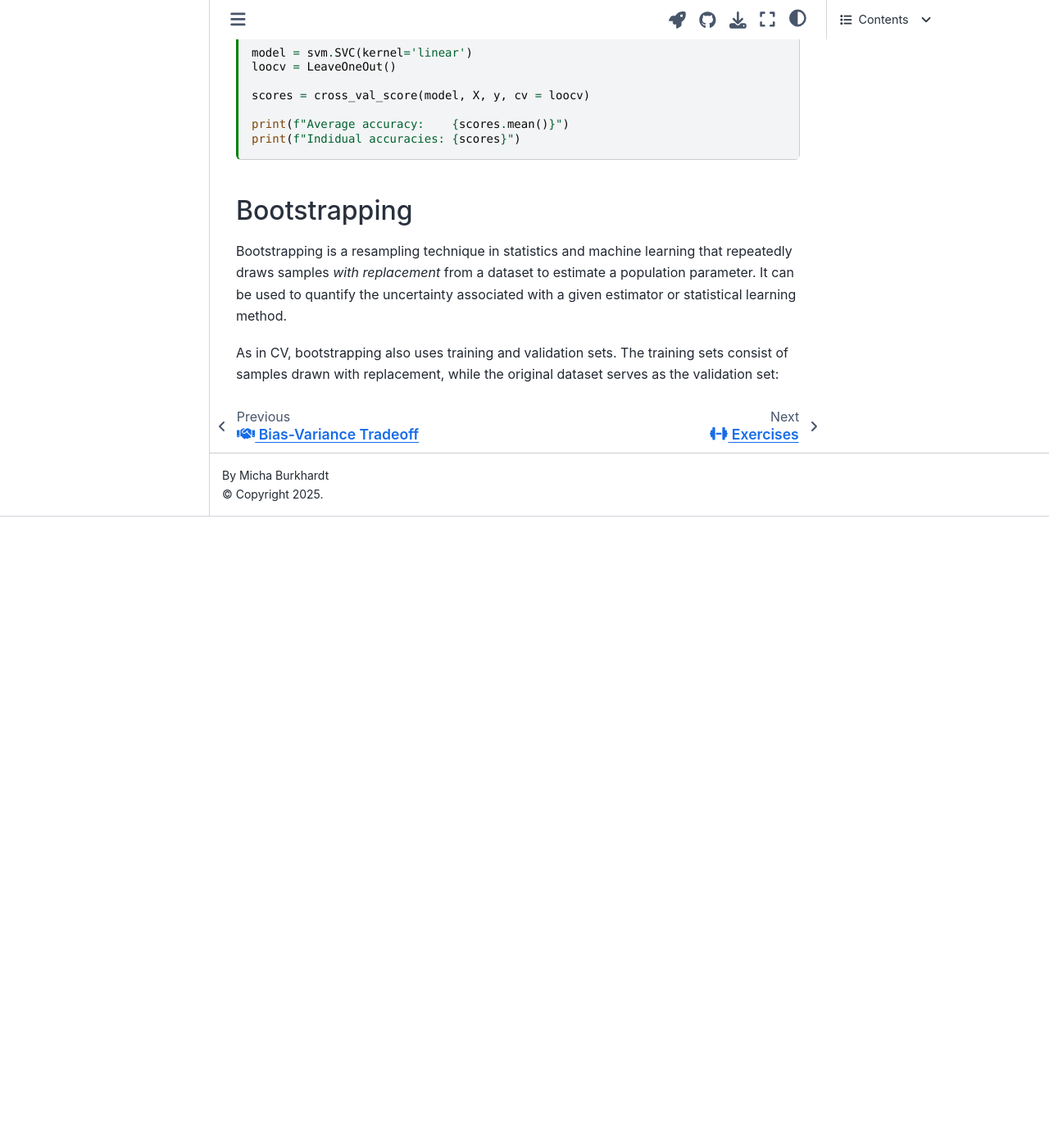
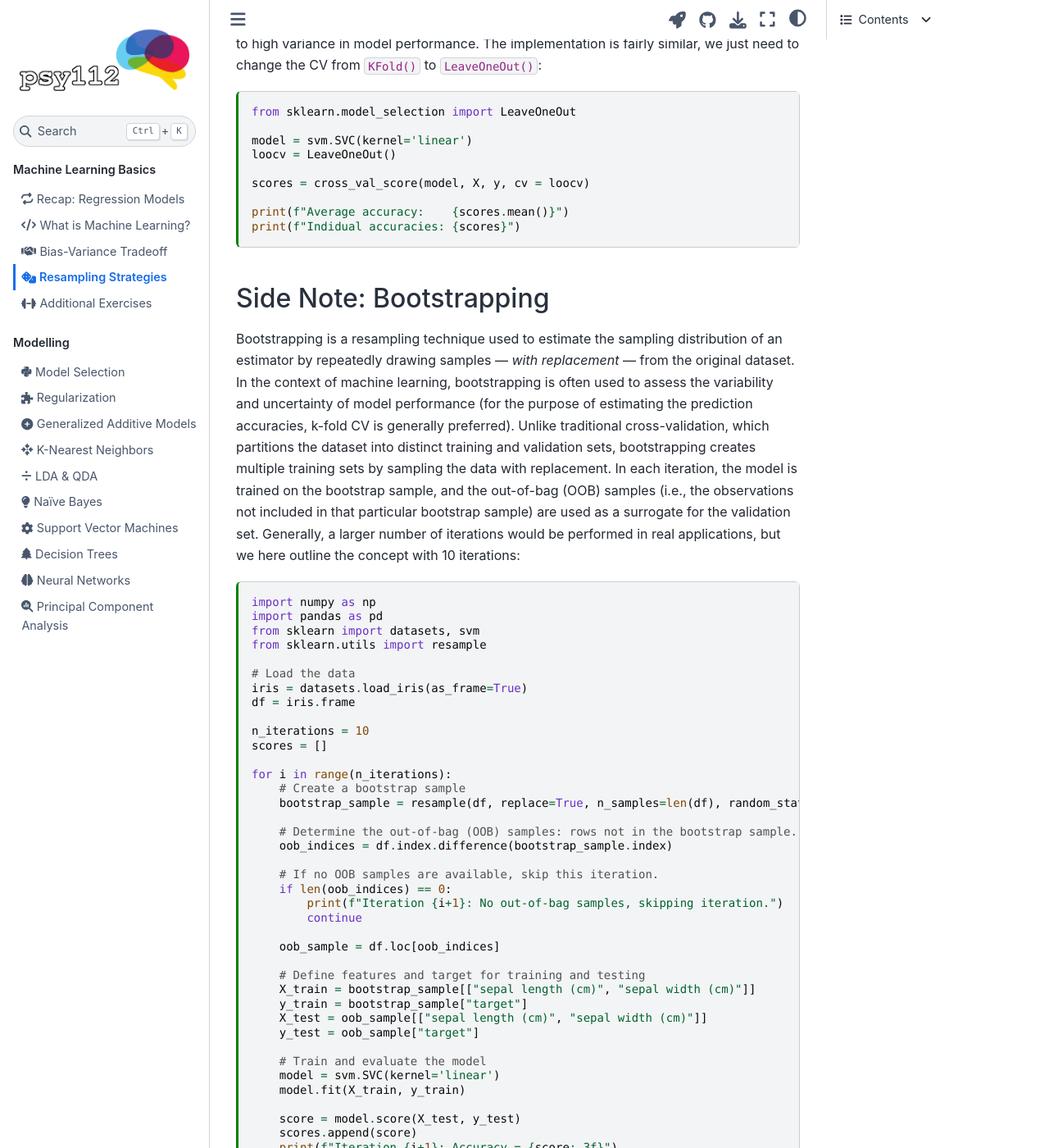
Before and after one commit to mibur1/psy112, a Jupyter Book: the page built from book/1_basics/3_resampling.md, in a window 1280 px wide and 1400 px high, scrolled down 5731 px. Shown: the whole window at 82% size. Built offline with Jupyter Book 1.0.4 settings and Sphinx 7.4.7 and the Sphinx Book theme 1.1.4, drawn with Linux system fonts in a browser that asks for light colours; comment, search, counter and statistics services are not loaded; before the commit the page ends 6361 px from its top, so only the background shows below that; some of the changed text lies outside the part shown.

Commit message:
updates to resampling

````diff
--- a/book/1_basics/3_resampling.md
+++ b/book/1_basics/3_resampling.md
@@ -81,7 +81,7 @@
 
 1.  Define features and target data
 
-```{code-cell}
+```{code-cell} ipython3
 iris = datasets.load_iris(as_frame=True)
 
 # Features: sepal length and width; target: type of flower
@@ -91,7 +91,7 @@
 
 2. Split the data into training and test samples
 
-```{code-cell}
+```{code-cell} ipython3
 from sklearn.model_selection import train_test_split
 
 X_train, X_test, y_train, y_test = train_test_split(X, y, test_size=0.4, random_state=42)
@@ -99,7 +99,7 @@
 
 3. Fit the model (we use a support vector classifier which you will learn about later in the seminar)
 
-```{code-cell}
+```{code-cell} ipython3
 from sklearn import svm
 
 model = svm.SVC(kernel='linear')
@@ -108,7 +108,7 @@
 
 4. Evaluate model performance
 
-```{code-cell}
+```{code-cell} ipython3
 fit.score(X_test, y_test)
 ```
 
@@ -132,12 +132,13 @@
 The validation set approach is a quick and easy way to check how well a model performs. However, it has a major flaw: it puts all its trust in a single data split which can doom a great model or trick us into thinking a weak model performs better than it actually does.
 ```
 
-### K-fold Cross Validation (CV)
+## Cross Validation (CV)
 
-To get a more reliable and robust performance estimate, we need something smarter — something that doesn’t leave our results up to chance. Rather than worrying about which split of data to use for training versus validation, we'll use them all in turn.
+### K-fold CV
 
-In k-fold CV we randomly dive the dataset into $k$ equal-sized folds. One fold is designated at the validation set, while the remaining $k-1$ samples are the training sets. The fitting process is repeated $$k$-times, each time using a different fold as the validation set. At the end of the process, we compute the average score across all validation sets to obtain a more reliable estimate of the model's overall performance.
+To get a more reliable and robust performance estimate, we need something smarter — something that doesn’t leave our results up to chance. Rather than worrying about if the split of data used for training and validation is biased, we will perform this splitting multiple times and use all of the splits in turn.
 
+In k-fold CV we randomly dive the dataset into $k$ equal-sized folds. One sample is designated at the validation set, while the remaining $k-1$ samples are the training sets. The fitting process is repeated $k$-times, each time using a different fold as the validation set. At the end of the process, we can compute the average accuracy across all validation sets to obtain a more reliable estimate of the model's overall performance.
 
 ```{figure} figures/CV.drawio.png
 :name: CV
@@ -224,9 +224,50 @@
 print(f"Indidual accuracies: {scores}")
 ```
 
+## Side Note: Bootstrapping
 
-## Bootstrapping
+Bootstrapping is a resampling technique used to estimate the sampling distribution of an estimator by repeatedly drawing samples — *with replacement* — from the original dataset. In the context of machine learning, bootstrapping is often used to assess the variability and uncertainty of model performance (for the purpose of estimating the prediction accuracies, k-fold CV is generally preferred). Unlike traditional cross-validation, which partitions the dataset into distinct training and validation sets, bootstrapping creates multiple training sets by sampling the data with replacement. In each iteration, the model is trained on the bootstrap sample, and the out-of-bag (OOB) samples (i.e., the observations not included in that particular bootstrap sample) are used as a surrogate for the validation set. Generally, a larger number of iterations would be performed in real applications, but we here outline the concept with 10 iterations:
 
-Bootstrapping is a resampling technique in statistics and machine learning that repeatedly draws samples *with replacement* from a dataset to estimate a population parameter. It can be used to quantify the uncertainty associated with a given estimator or statistical learning method.
+```{code-cell} ipython3
+import numpy as np
+import pandas as pd
+from sklearn import datasets, svm
+from sklearn.utils import resample
 
-As in CV, bootstrapping also uses training and validation sets. The training sets consist of samples drawn with replacement, while the original dataset serves as the validation set:
+# Load the data
+iris = datasets.load_iris(as_frame=True)
+df = iris.frame
+
+n_iterations = 10
+scores = []
+
+for i in range(n_iterations):
+    # Create a bootstrap sample
+    bootstrap_sample = resample(df, replace=True, n_samples=len(df), random_state=i)
+
+    # Determine the out-of-bag (OOB) samples: rows not in the bootstrap sample.
+    oob_indices = df.index.difference(bootstrap_sample.index)
+
+    # If no OOB samples are available, skip this iteration.
+    if len(oob_indices) == 0:
+        print(f"Iteration {i+1}: No out-of-bag samples, skipping iteration.")
+        continue
+
+    oob_sample = df.loc[oob_indices]
+
+    # Define features and target for training and testing
+    X_train = bootstrap_sample[["sepal length (cm)", "sepal width (cm)"]]
+    y_train = bootstrap_sample["target"]
+    X_test = oob_sample[["sepal length (cm)", "sepal width (cm)"]]
+    y_test = oob_sample["target"]
+
+    # Train and evaluate the model
+    model = svm.SVC(kernel='linear')
+    model.fit(X_train, y_train)
+
+    score = model.score(X_test, y_test)
+    scores.append(score)
+    print(f"Iteration {i+1}: Accuracy = {score:.3f}")
+
+print("\nMean Accuracy:", np.mean(scores))
+```
````
Also changed, not shown: other parts of book/1_basics/3_resampling.md (+1 -2 lines), book/1_basics/Exercises.ipynb.
